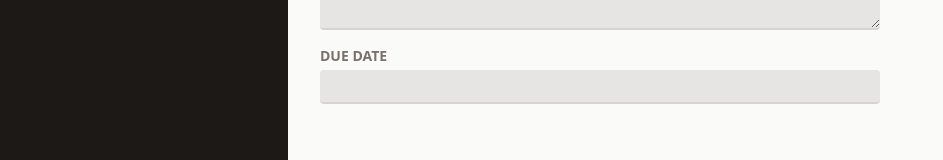
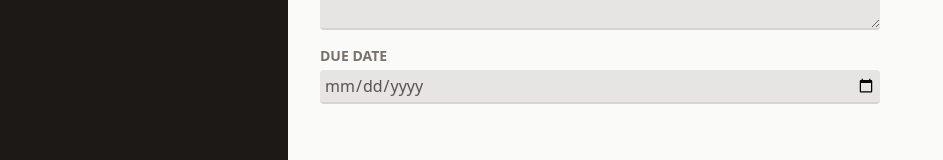
Before and after one commit to Shihasz/project-management-react, a React (Vite) app: page / in a window 1280 px wide. Both pictures are taken after a click on the button "+ Add Project". Shown: the part 294-454 px from the top of the page, without its empty margins (0-943 px from the left). Built offline with nearby package versions, Linux system fonts and the light colour scheme.

Commit message:
updates projectsState logic

```diff
--- a/src/App.jsx
+++ b/src/App.jsx
@@ -18,10 +18,23 @@
     });
   }
 
+  function handleAddProject(projectData) {
+    setProjectsState((prevState) => {
+      const newProject = {
+        ...projectData,
+        id: Math.random(),
+      };
+      return {
+        ...prevState,
+        projects: [...prevState.projects, newProject],
+      };
+    });
+  }
+
   let content;
 
   if (projectsState.selectedProjectId === null) {
-    content = <NewProject />;
+    content = <NewProject onAdd={handleAddProject} />;
   } else if (projectsState.selectedProjectId === undefined) {
     content = <NoProjectSelected onStartAddProject={handleStartAddProject} />;
   }
--- a/src/components/NewProject.jsx
+++ b/src/components/NewProject.jsx
@@ -1,6 +1,23 @@
+import { useRef } from "react";
 import Input from "./Input";
 
-export default function NewProject() {
+export default function NewProject({ onAdd }) {
+  const title = useRef();
+  const description = useRef();
+  const dueDate = useRef();
+
+  function handleSave() {
+    const enteredTitle = title.current.value;
+    const enteredDescription = description.current.value;
+    const enteredDueDate = dueDate.current.value;
+
+    onAdd({
+      title: enteredTitle,
+      description: enteredDescription,
+      dueDate: enteredDueDate,
+    });
+  }
+
   return (
     <div className="w-[35rem] mt-16">
       <menu className="flex items-center justify-end gap-4 my-4">
@@ -10,15 +27,18 @@
           </button>
         </li>
         <li>
-          <button className="px-6 py-2 rounded-md bg-stone-800 text-stone-50 hover:bg-stone-950">
+          <button
+            className="px-6 py-2 rounded-md bg-stone-800 text-stone-50 hover:bg-stone-950"
+            onClick={handleSave}
+          >
             Save
           </button>
         </li>
       </menu>
       <div>
-        <Input label="Title" />
-        <Input label="Description" textarea />
-        <Input label="Due Date" />
+        <Input type="text" ref={title} label="Title" />
+        <Input ref={description} label="Description" textarea />
+        <Input type="date" ref={dueDate} label="Due Date" />
       </div>
     </div>
   );
```
